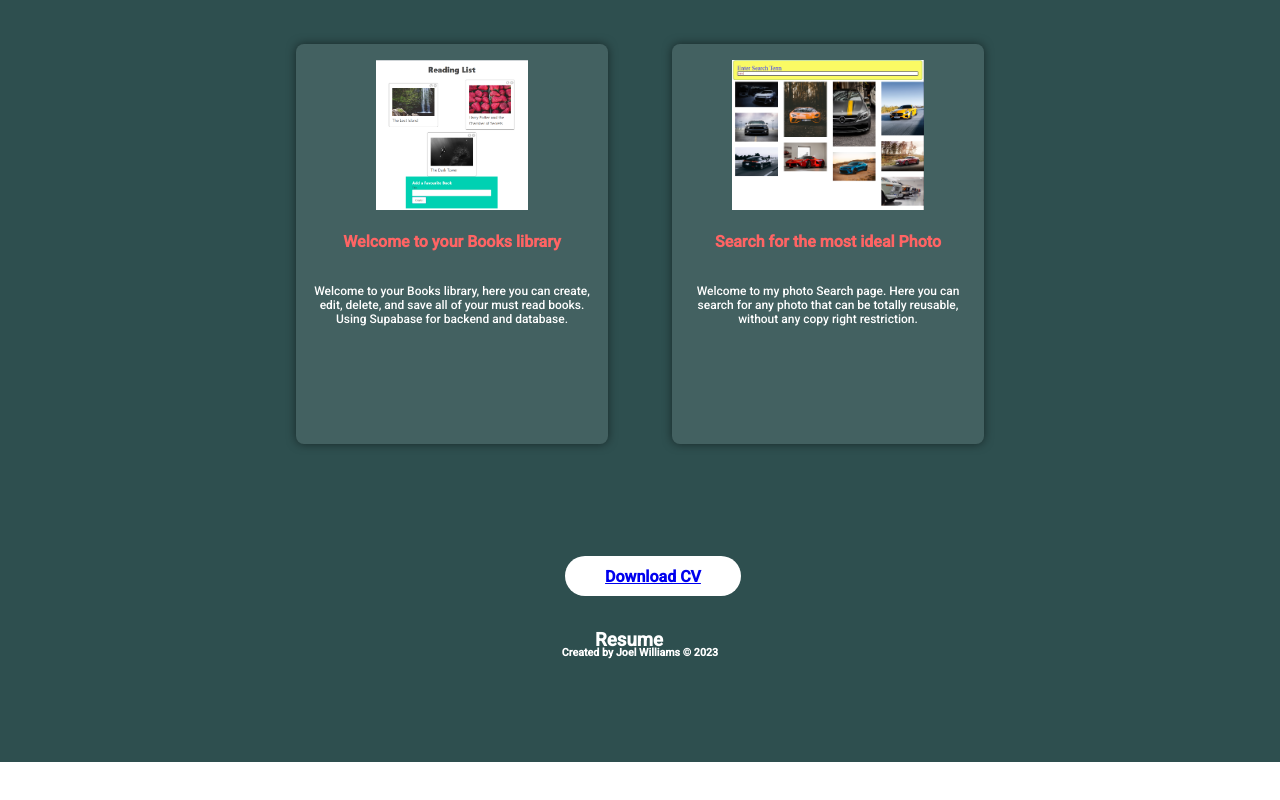
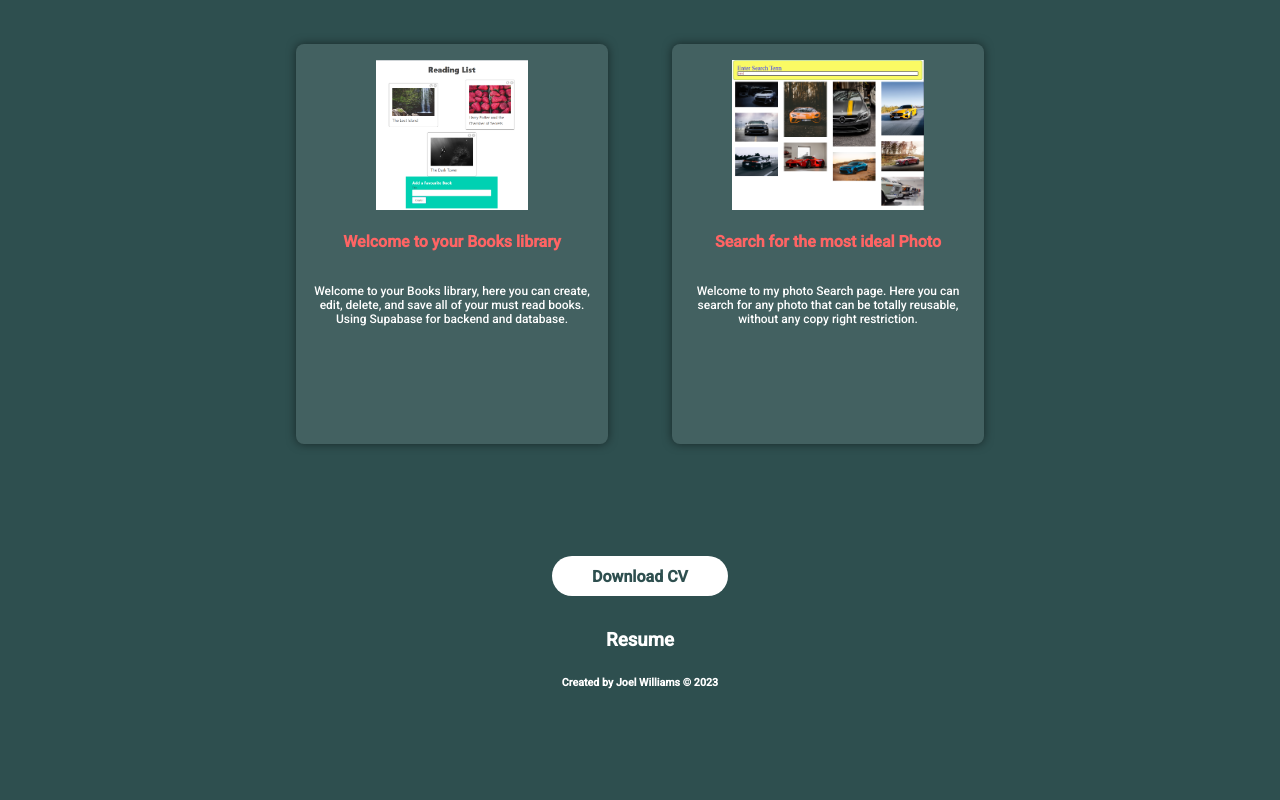
Before and after one commit to JoelWilliams7/My-Profile, a React (Vite) app: page / in a window 1280 px wide. Shown: the part 1692-2492 px from the top of the page. Before the commit the page ends 2454 px from the top, so only its background shows below. Built offline with nearby package versions, Linux system fonts and the light colour scheme.

Commit message:
css improvements

```diff
--- a/src/components/Footer.jsx
+++ b/src/components/Footer.jsx
@@ -6,7 +6,7 @@ const StyledFooter = styled.footer`
   position: relative;
   height: 100px;
   width: fit-content;
-  margin: 0 auto;
+  margin: 5rem auto;
   bottom: 0px;
   color: white;
   text-align: center;
--- a/src/components/Resume.jsx
+++ b/src/components/Resume.jsx
@@ -4,12 +4,9 @@ import joelResumeUpdated from "../assets/Joel Williams Web Developer Resume.pdf"
 
 const StyledResume = styled.div`
   position: relative;
-  margin: 50px auto;
   width: 11rem;
   height: 2.5rem;
   background: white;
-  color: var(--main-black);
-  border: 2px solid var(--main-black);
   border-radius: 20px;
   outline: none;
   cursor: pointer;
@@ -21,21 +18,12 @@ const StyledResume = styled.div`
   align-items: center;
   -webkit-box-pack: center;
   justify-content: center;
-  transition: all 0.3s ease-in-out 0s;
-  animation: 0.6s ease 0s 1 normal none running enterLeft;
+  transition: all 0.4s;
 
-  button {
-    text-rendering: auto;
-    color: buttontext;
-    letter-spacing: normal;
-    word-spacing: normal;
-    line-height: normal;
-    text-transform: none;
-    text-indent: 0px;
-    text-shadow: none;
-    text-align: center;
-    cursor: default;
-    margin-right: 30px;
+  a {
+    color: #2e4f4f;
+    transition: color 0.4s;
+    text-decoration: none;
   }
 
   &:hover {
@@ -43,6 +31,10 @@ const StyledResume = styled.div`
     background: #2e4f4f;
     color: white;
     outline: 2px solid white;
+
+    a {
+      color: white;
+    }
   }
 
   @media (max-width: 768px) {
@@ -53,9 +45,11 @@ const StyledResume = styled.div`
 `;
 
 const ResumeContainer = styled.div`
-  width: 150px;
+  width: 100%;
   color: rgb(255, 255, 255);
-  margin: 0px auto;
+  display: flex;
+  flex-direction: column;
+  align-items: center;
 
   h3 {
     color: white;
```
